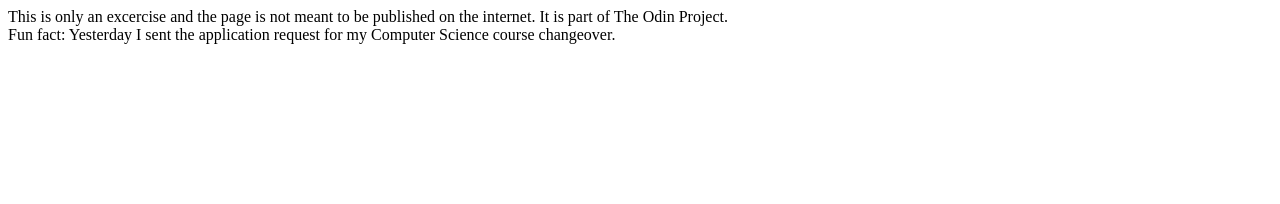
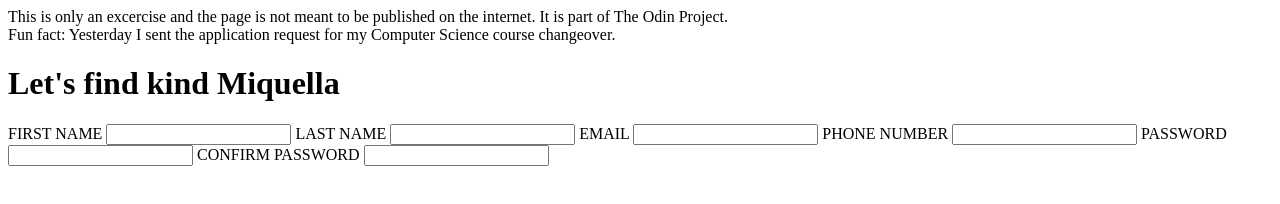
Before and after one commit to darkstardust98/form-test, a plain HTML site: page index.html in a window 1280 px wide. Drawn offline with Linux system fonts and the light colour scheme.

Commit message:
ADDED form section with input fields and labels

```diff
--- a/index.html
+++ b/index.html
@@ -12,7 +12,26 @@
     </div>
     <div id="form-container">
         <span>This is only an excercise and the page is not meant to be published on the internet. It is part of The Odin Project. <br>Fun fact: Yesterday I sent the application request for my Computer Science course changeover.</span>
+        <h1>Let's find kind Miquella</h1>
+        <form action="/my-server" method="post">
+            <label for="first-name">FIRST NAME </label>
+            <input type="text" name="first-name" required>
 
+            <label for="last-name">LAST NAME </label>
+            <input type="text" name="last-name" required>
+
+            <label for="email">EMAIL </label>
+            <input type="email" name="email" required>
+
+            <label for="number">PHONE NUMBER </label>
+            <input type="number" name="number" required>
+
+            <label for="password-first">PASSWORD </label>
+            <input type="password" name="password-first" required>
+
+            <label for="password-second">CONFIRM PASSWORD</label>
+            <input type="password" name="password-second" required>
+        </form>
     </div>
 </body>
 </html>
```
